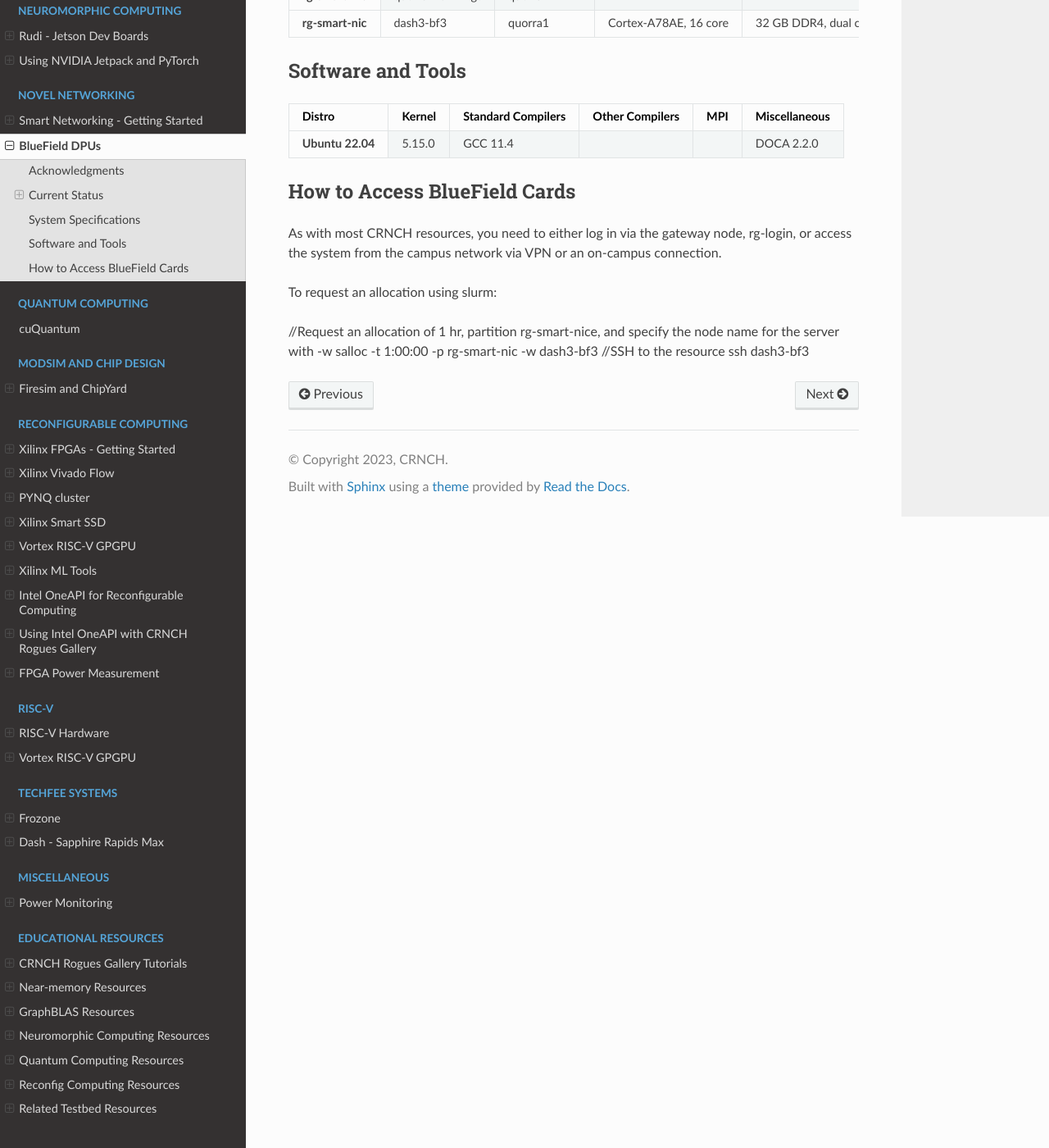
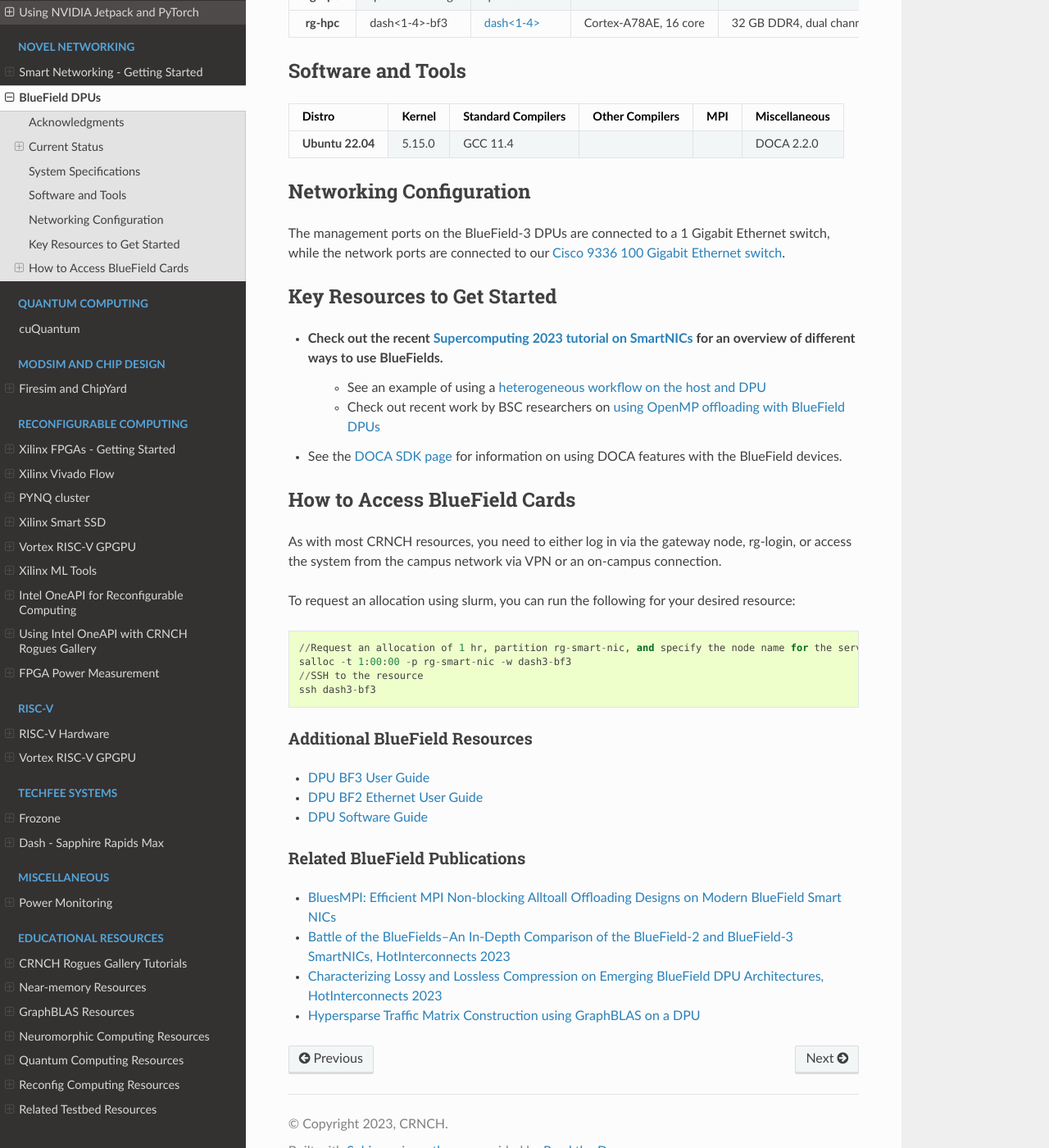
Before and after one commit to gt-crnch-rg/read-the-docs, a Sphinx documentation site: the page built from docs/networking/bluefield-dpu.rst, in a window 1280 px wide and 1400 px high, scrolled down 905 px. Shown: the whole window at 82% size. Built offline with Sphinx 7.4.7 and the Read the Docs theme 2.0.0, drawn with Linux system fonts in a browser that asks for light colours; pages that are not in the unit, such as notebooks, are missing from menus.

Commit message:
Update bluefield-dpu.rst
Added documentation from Issue #33 to the main BF page.

```diff
--- a/docs/networking/bluefield-dpu.rst
+++ b/docs/networking/bluefield-dpu.rst
@@ -34,21 +34,20 @@
       - Memory (GB)
       - Network
       - Notes
-    * - rg-smart-nic
+    * - rg-hpc
       - quorra1-bf2-mgt
       - quorra1
       -
       -
       -
       -
-    * - rg-smart-nic
-      - dash3-bf3
-      - quorra1
+    * - rg-hpc
+      - dash<1-4>-bf3
+      - `dash<1-4> <https://gt-crnch-rg.readthedocs.io/en/main/techfee/dash-spr-max-smartnic.html>`__
       - Cortex-A78AE, 16 core
       - 32 GB DDR4, dual channel
       -
-      - Temporary home until dash3 comes online
-
+      -
 
 
 Software and Tools
@@ -72,14 +71,44 @@
       -
       - DOCA 2.2.0
 
+Networking Configuration
+==================
+
+The management ports on the BlueField-3 DPUs are connected to a 1 Gigabit Ethernet switch, while the network ports are connected to our `Cisco 9336 100 Gigabit Ethernet switch <https://www.cisco.com/c/en/us/support/switches/nexus-9336c-fx2-switch/model.html#~tab-specs>`__.
+
+
+Key Resources to Get Started
+============================
+- Check out the recent `Supercomputing 2023 tutorial on SmartNICs <https://github.com/gt-crnch-rg/>`__ for an overview of different ways to use BlueFields.
+    - See an example of using a `heterogeneous workflow on the host and DPU <https://gt-crnch-rg.readthedocs.io/en/main/networking/bf-heterogeneous-workflow.html>`__
+    - Check out recent work by BSC researchers on `using OpenMP offloading with BlueField DPUs <https://gt-crnch-rg.readthedocs.io/en/main/networking/dpu-openmp-offload.html>`__
+- See the `DOCA SDK page <https://gt-crnch-rg.readthedocs.io/en/main/networking/nvidia-doca-sdk.html>`__ for information on using DOCA features with the BlueField devices.
+
 How to Access BlueField Cards
 =============================
 
 As with most CRNCH resources, you need to either log in via the gateway node, rg-login, or access the system from the campus network via VPN or an on-campus connection.
 
-To request an allocation using slurm:
+To request an allocation using slurm, you can run the following for your desired resource:
 
-//Request an allocation of 1 hr, partition rg-smart-nice, and specify the node name for the server with -w
-salloc -t 1:00:00 -p rg-smart-nic -w dash3-bf3
-//SSH to the resource
-ssh dash3-bf3
+.. code::
+
+   //Request an allocation of 1 hr, partition rg-smart-nic, and specify the node name for the server with -w
+   salloc -t 1:00:00 -p rg-smart-nic -w dash3-bf3
+   //SSH to the resource
+   ssh dash3-bf3
+
+Additional BlueField Resources
+------------------------------
+
+- `DPU BF3 User Guide <https://docs.nvidia.com/networking/display/bf3dpuvpi>`__
+- `DPU BF2 Ethernet User Guide <https://docs.nvidia.com/networking/display/bluefield2dpuenug>`__
+- `DPU Software Guide <https://docs.nvidia.com/networking/display/bluefielddpubspv422/bluefield+software+overview>`__
+
+Related BlueField Publications
+---------------------------------------
+
+- `BluesMPI: Efficient MPI Non-blocking Alltoall Offloading Designs on Modern BlueField Smart NICs <https://dl.acm.org/doi/abs/10.1007/978-3-030-78713-4_2>`__
+- `Battle of the BlueFields–An In-Depth Comparison of the BlueField-2 and BlueField-3 SmartNICs, HotInterconnects 2023 <https://ieeexplore.ieee.org/document/10287294>`__
+- `Characterizing Lossy and Lossless Compression on Emerging BlueField DPU Architectures, HotInterconnects 2023 <https://ieeexplore.ieee.org/document/10287290>`__
+- `Hypersparse Traffic Matrix Construction using GraphBLAS on a DPU <https://arxiv.org/abs/2310.18334>`__
```
